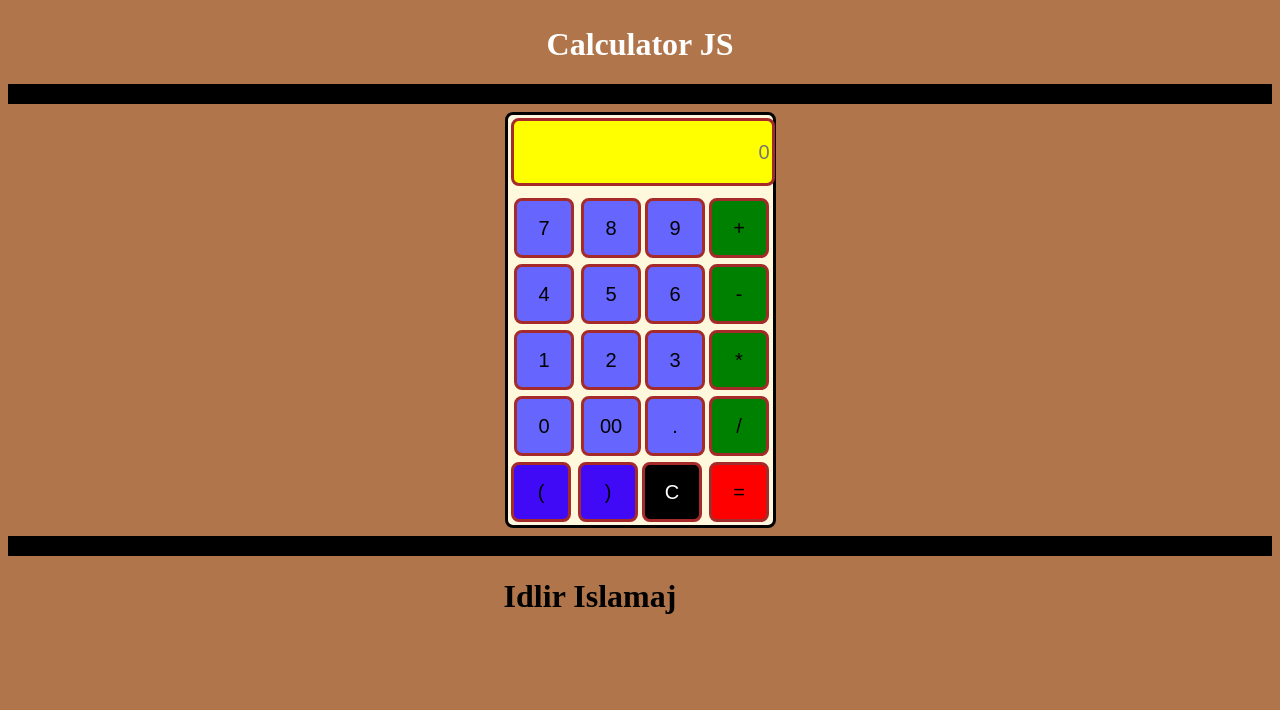
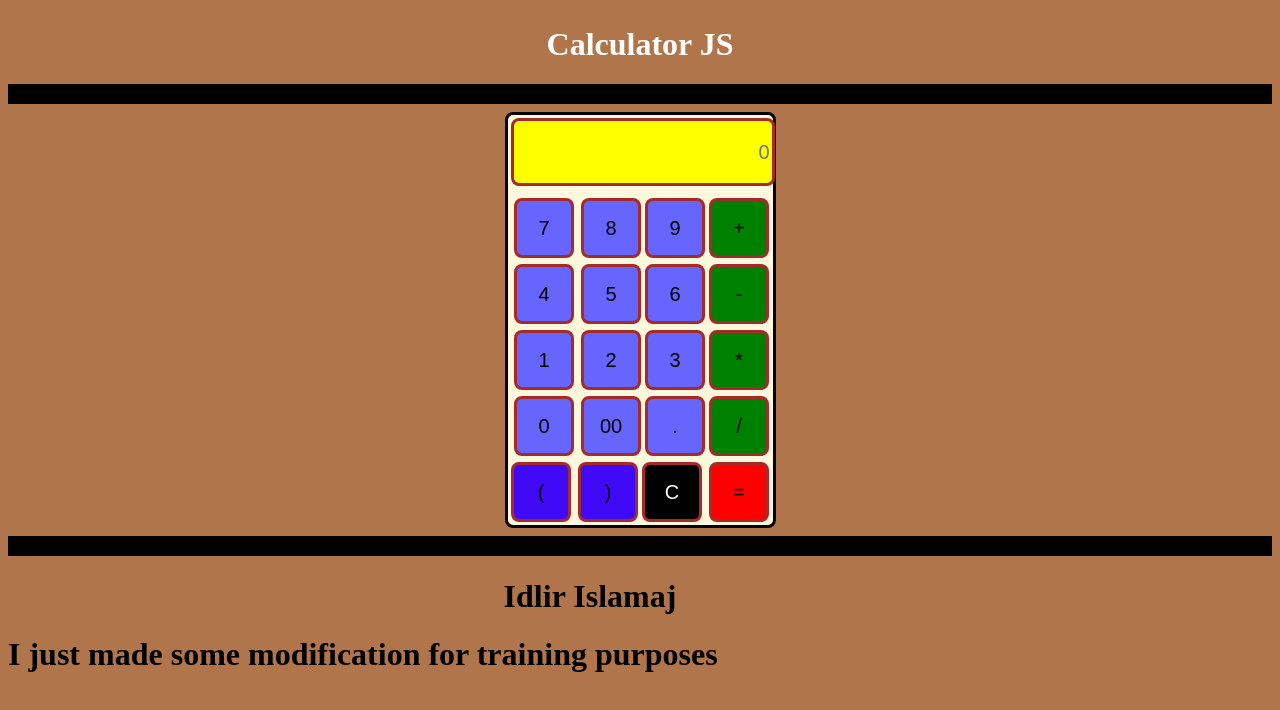
Before and after one commit to idlirislamaj/Calculator, a plain HTML site: page index.html in a window 1280 px wide. Drawn offline with Linux system fonts and the light colour scheme.

Commit message:
changes by me

```diff
--- a/index.html
+++ b/index.html
@@ -57,5 +57,7 @@
 
     <script src="js/index.js"></script>
 
+
+    <h1>I just made some modification for training purposes</h1>
 </body>
 </html>
```
